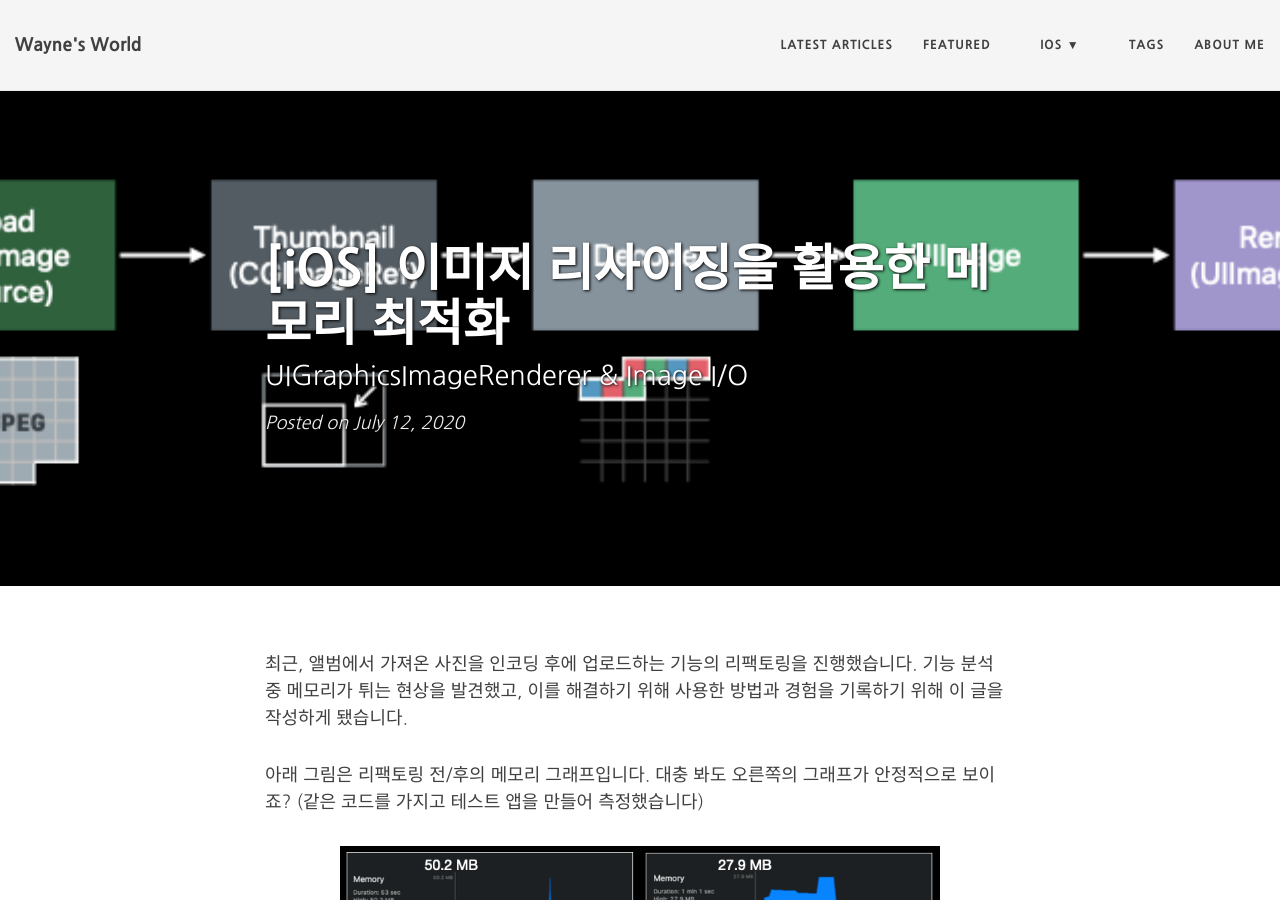
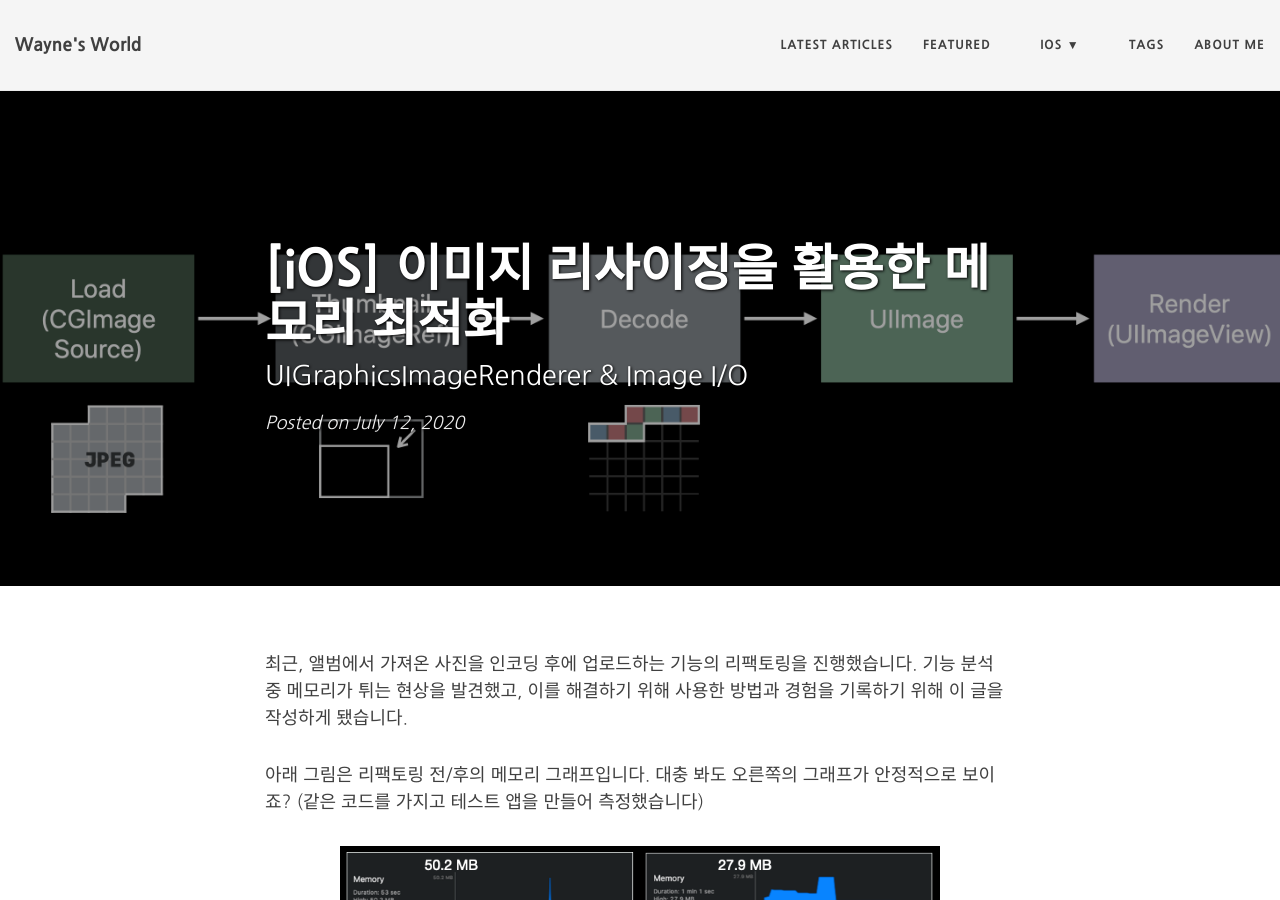
Before and after one commit to Mildwhale/mildwhale.github.io, a Jekyll site: the page built from _posts/2020-07-12-reduce-memory-usage-with-downsampling.md, in a window 1280 px wide and 900 px high. Built offline with Jekyll 4.4.1, drawn with Linux system fonts in a browser that asks for light colours; nearby versions of some CDN libraries; comment, search, counter and statistics services are not loaded.

Commit message:
타이틀 이미지 추가 & 적용

```diff
--- a/_posts/2020-07-12-reduce-memory-usage-with-downsampling.md
+++ b/_posts/2020-07-12-reduce-memory-usage-with-downsampling.md
@@ -5,7 +5,7 @@ description: "UIGraphicsImageRenderer & Image I/O"
 author: "kyujin.kim"
 date: 2020-07-12
 categories: [iOS]
-bigimg: assets/images/downsampling/render-after-downsampling.png
+bigimg: assets/images/downsampling/title.png
 tags: [iOS, UIImage, ImageIO, Memory]
 ---
 
```
Also changed, not shown: assets/images/downsampling/title.png (added).
